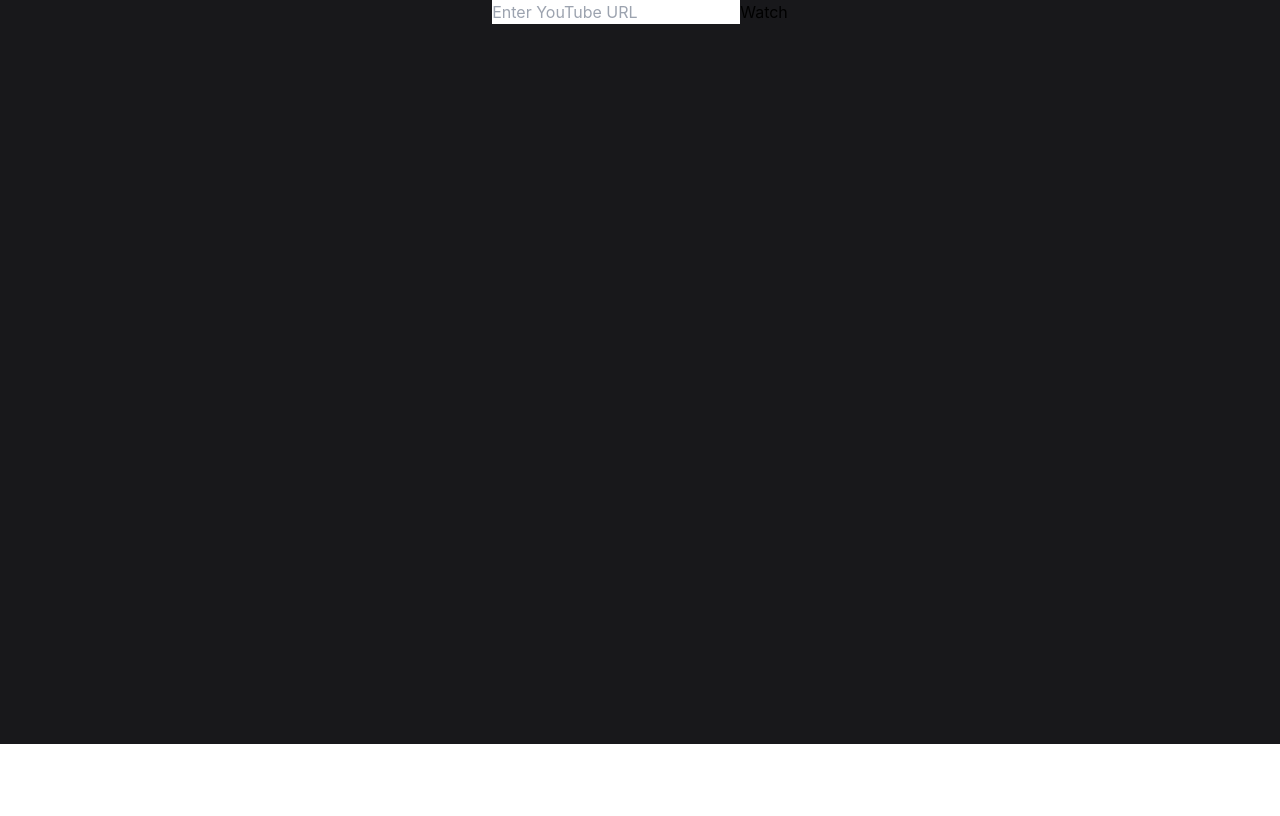
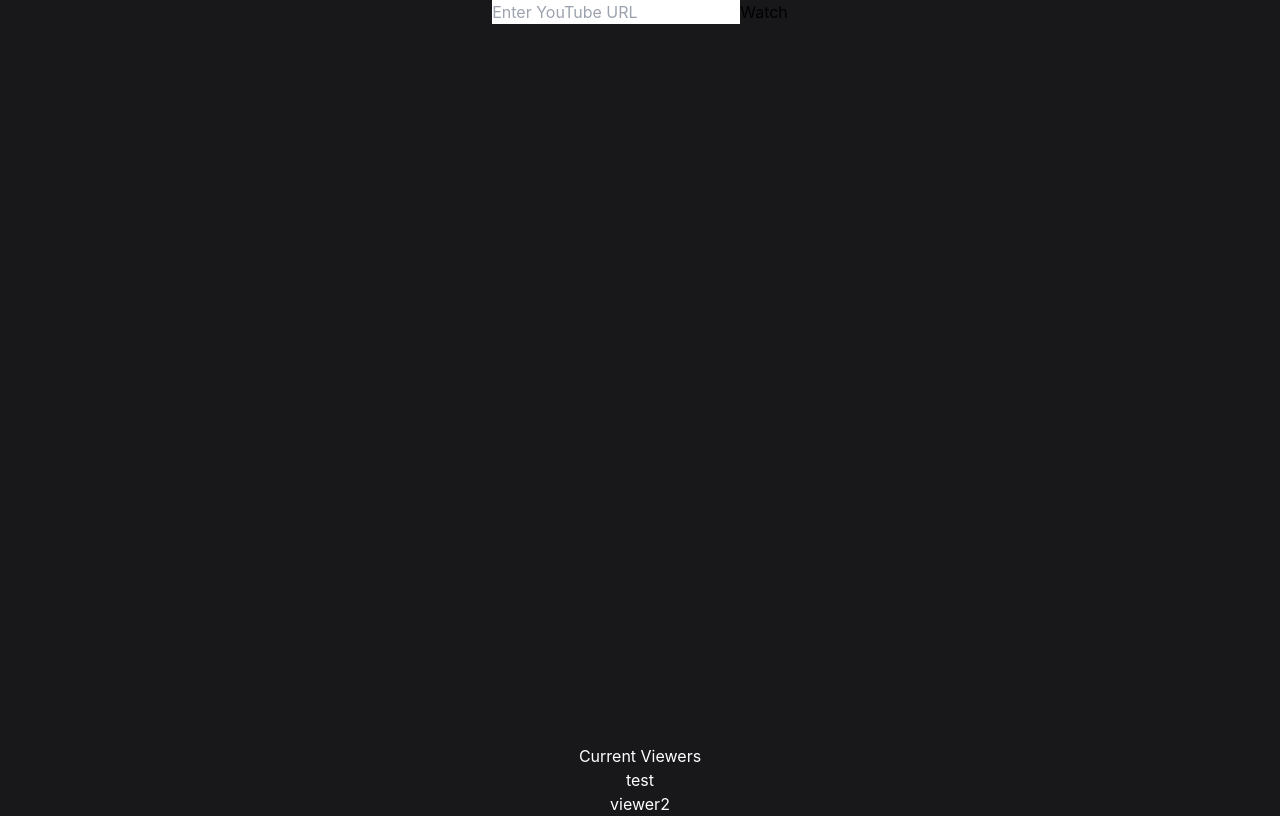
Before and after one commit to billywba/n9tube, a React (Create React App) app in the folder src/frontend/: page /room in a window 1280 px wide. Built offline with nearby package versions, Linux system fonts and the light colour scheme.

Commit message:
room-viewer-list: added basic viewer list to room

```diff
--- /dev/null
+++ b/src/frontend/src/components/ViewerList/ViewerList.js
@@ -0,0 +1,16 @@
+function ViewerList({ viewerList }) {
+  return (
+    <>
+      <p className="text-white">Current Viewers</p>
+      <ul>
+        {viewerList.map((viewer, index) => (
+          <li key={index} className="text-white">
+            {viewer.username}
+          </li>
+        ))}
+      </ul>
+    </>
+  );
+}
+
+export default ViewerList;
--- a/src/frontend/src/pages/room/Room.js
+++ b/src/frontend/src/pages/room/Room.js
@@ -1,8 +1,18 @@
 import { useState } from "react";
 import ReactPlayer from "react-player/youtube";
 import VideoSearchInput from "../../components/video/VideoSearch";
+import ViewerList from "../../components/ViewerList/ViewerList";
 
 function Room() {
+  const [viewerList] = useState([
+    {
+      username: "test"
+    },
+    {
+      username: "viewer2"
+    }
+  ]);
+
   const [currentVideoURL, setCurrentVideoURL] = useState(
     "https://www.youtube.com/watch?v=fizcJUBCx5Y-U"
   );
@@ -19,6 +29,8 @@ function Room() {
         height="720px"
         controls={true}
       />
+
+      <ViewerList viewerList={viewerList} />
     </>
   );
 }
```
